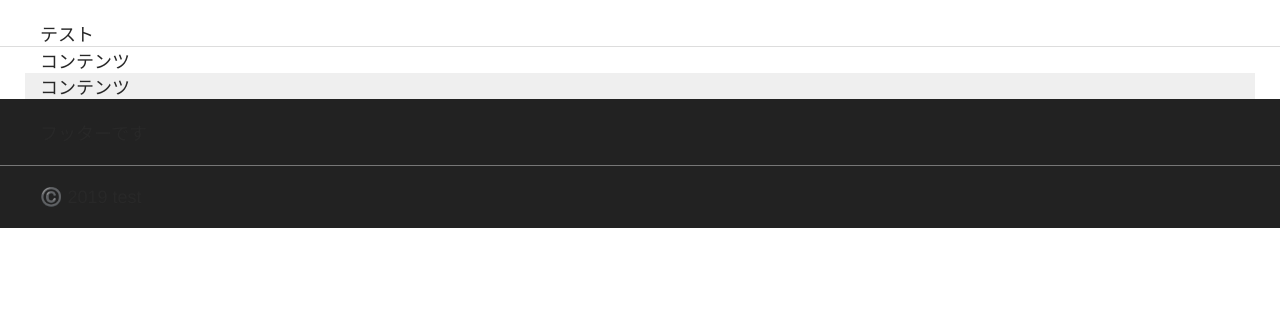
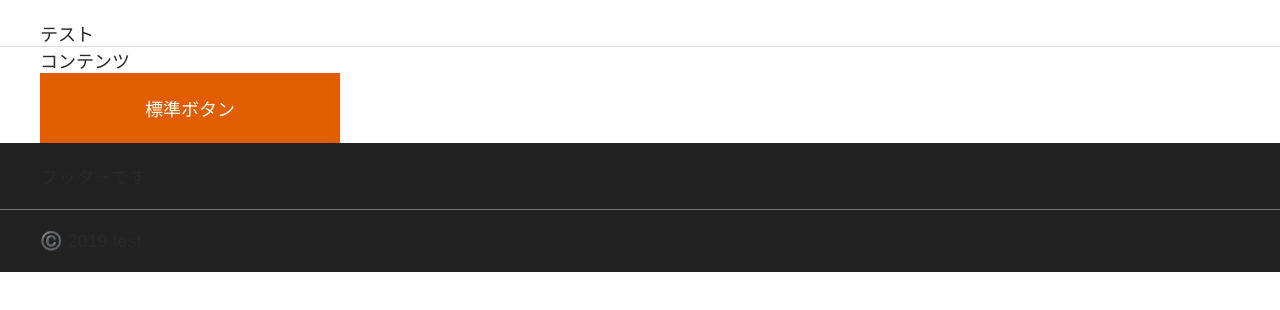
Before and after one commit to KNR1009/style-templates, a website: page src/pug/index.pug in a window 1280 px wide. Drawn offline with nearby package versions, Linux system fonts and the light colour scheme; files that its build step writes are made by us from their sources.

Commit message:
ボタンコンポーネントを作成

```diff
--- a/src/pug/index.pug
+++ b/src/pug/index.pug
@@ -1,6 +1,7 @@
 extends layout/_layout.pug
+include object/component/_mixin.pug
+
 
 block contents
   section.content コンテンツ
-  //- バックグランドが異なるコンテンツの場合
-  section.content.content-bg-color-base コンテンツ
+    include object/project/p-minimum-project
--- /dev/null
+++ b/src/pug/object/component/_c-button.pug
@@ -0,0 +1,2 @@
+mixin button
+  a.c-button 標準ボタン
--- /dev/null
+++ b/src/pug/object/component/_mixin.pug
@@ -0,0 +1 @@
+include _c-button.pug
--- /dev/null
+++ b/src/pug/object/project/p-minimum-project.pug
@@ -0,0 +1,3 @@
+.p-minimum-project
+    .p-minimum-project__button
+      +button
--- a/src/sass/index.scss
+++ b/src/sass/index.scss
@@ -1,2 +1,3 @@
 @import "./foundation/_index";
 @import "./layout/_index";
+@import "./object/_index";
--- /dev/null
+++ b/src/sass/object/_index.scss
@@ -0,0 +1,2 @@
+@import "./component/index";
+@import "./project/index";
--- /dev/null
+++ b/src/sass/object/component/_c-button.scss
@@ -0,0 +1,16 @@
+.c-button {
+  display: inline-block;
+  width: 100%;
+  padding: 20px 10px;
+  background-color: #e25c00;
+  border: 2px solid transparent;
+  color: #fff;
+  text-align: center;
+  transition: 0.25s;
+}
+.c-button:focus,
+.c-button:hover {
+  background-color: #fff;
+  border-color: currentColor;
+  color: #e25c00;
+}
--- /dev/null
+++ b/src/sass/object/component/_index.scss
@@ -0,0 +1 @@
+@import "./_c-button";
--- /dev/null
+++ b/src/sass/object/project/_index.scss
@@ -0,0 +1 @@
+@import "./_p-minimum-project";
--- /dev/null
+++ b/src/sass/object/project/_p-minimum-project.scss
@@ -0,0 +1,3 @@
+.p-minimum-project__button {
+  width: 300px;
+}
```
Also changed, not shown: dest/assets/styles/index.css, dest/index.html.
